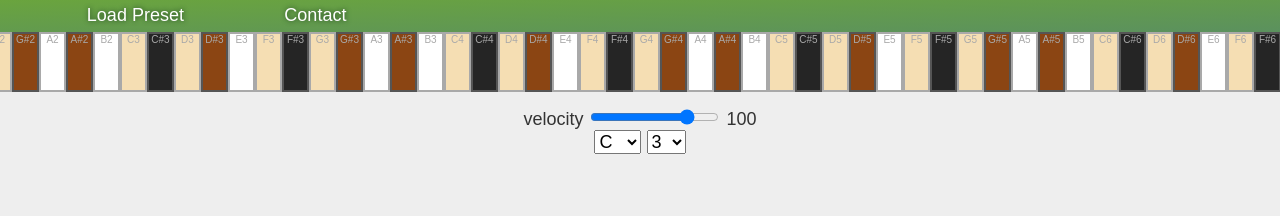
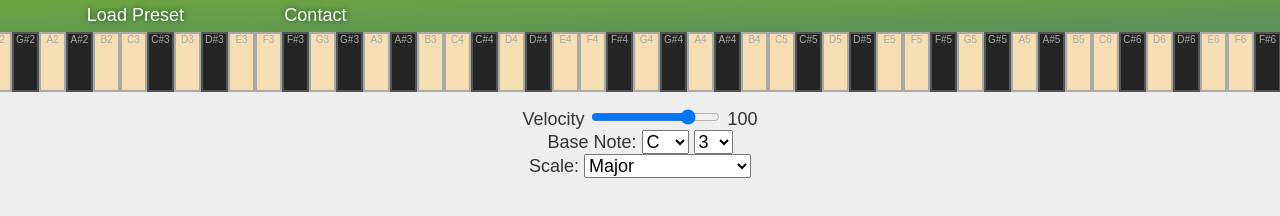
Before and after one commit to DistNovelist/Auto-magic_MIDI_Keyboard, an Electron app: page index.html in a window 1280 px wide. Drawn offline with nearby package versions, Linux system fonts and the light colour scheme.

Commit message:
スケール変更機能追加

```diff
--- a/index.html
+++ b/index.html
@@ -24,8 +24,8 @@
         </div>
     </div>
     <div id="settings">
-        velocity <input type="range" name="velocity" id="vel_set" min="1" max="127" step="1" value="100"> <span id="velocity_indicator">100</span>
-        <br><select name="Base-Alpha">
+        Velocity <input type="range" name="velocity" id="vel_set" min="1" max="127" step="1" value="100"> <span id="velocity_indicator">100</span>
+        <br>Base Note: <select name="Base-Alpha">
             <option value="C" selected>C</option>
             <option value="C#">C#</option>
             <option value="D">D</option>
@@ -50,6 +50,8 @@
             <option value="5">5</option>
             <option value="6">6</option>
         </select>
+        <br>Scale:
+        <select name="scale"></select>
     </div>
 </body>
 </html>
--- a/main.js
+++ b/main.js
@@ -1,3 +1,5 @@
+const { forEach } = require('lodash');
+
 var midi = null;
 var input_devices = [];
 var output_devices = [];
@@ -110,7 +112,16 @@ function keyMouseReleased(){
 
 var keynames = ["C","C#","D","D#","E","F","F#","G","G#","A","A#","B"];
 var blackkeys = [1,3,6,8,10];
-var scale = [0, 2, 3, 5, 7, 8, 10];
+var scale = [0, 2, 4, 5, 7, 9, 11];
+var scales = [
+    {name: "Major", scale:[0, 2, 4, 5, 7, 9, 11]},
+    {name: "Natural Minor", scale:[0, 2, 3, 5, 7, 8, 10]},
+    {name: "All Notes", scale:[0, 1, 2, 3, 4, 5, 6, 7, 8, 9, 10, 11]},
+    {name: "Harmonic Minor", scale:[0, 2, 3, 5, 7, 8, 11]},
+    {name: "Melodic Minor", scale:[0, 2, 3, 5, 7, 9, 11]},
+    {name: "Major Penta Tonic", scale:[0, 2, 4, 7, 9]},
+    {name: "Major Blues", scale:[0, 2, 3, 4, 7, 9]}
+]
 var baseNote = 60;
 var velocity = 100;
 $(function(){
@@ -144,4 +155,14 @@ $(function(){
         velocity = parseInt($("[name=velocity]").val());
         $("#velocity_indicator").text(velocity.toString());
     });
+
+    //スケールリストの更新
+    scales.forEach(element => {
+        console.log(element);
+        $("[name=scale]").append($('<option>').html(element.name).val(scales.indexOf(element).toString()));
+    });
+    $("[name=scale]").on("change",function () {
+        scale = scales[parseInt($("[name=scale]").val())].scale;
+        indicateScaleKeys();
+    });
 });
```
